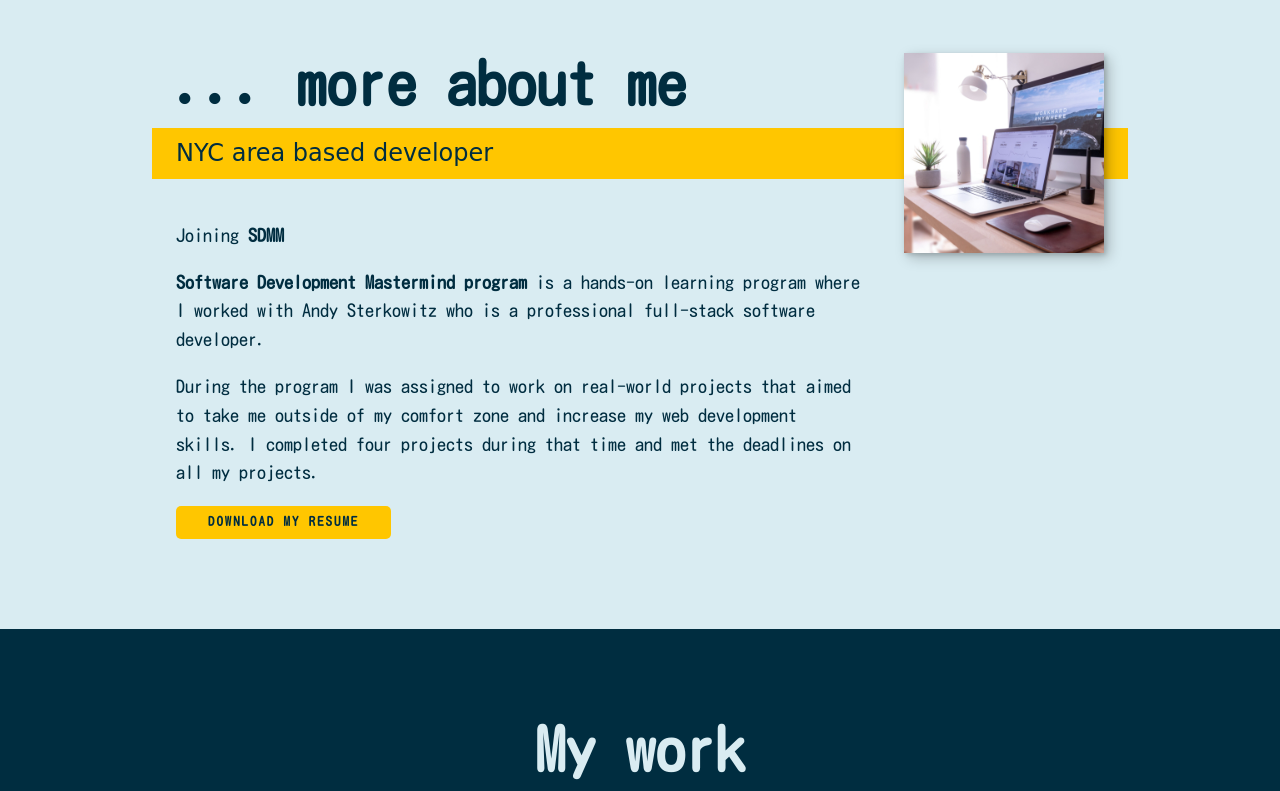
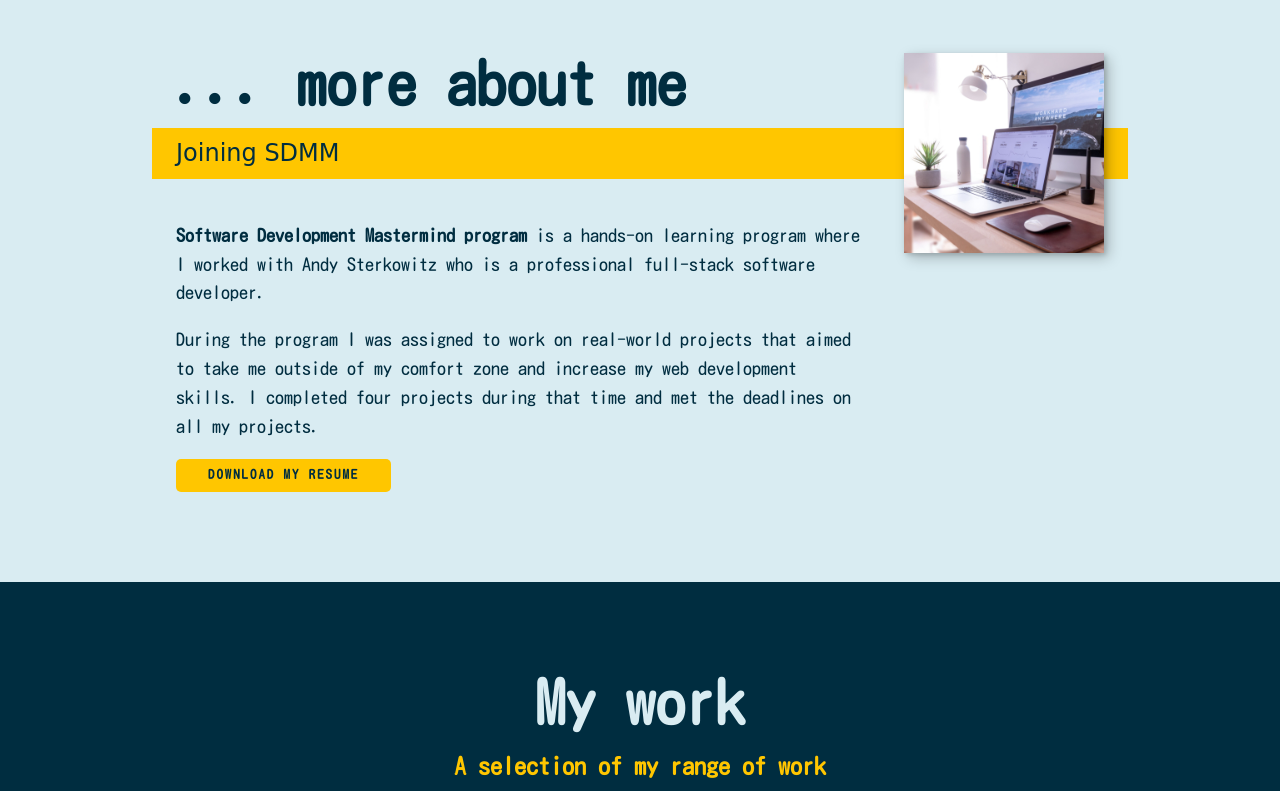
Before and after one commit to shrki416/Portfolio-Site, a plain HTML site: page index.html in a window 1280 px wide. Shown: the part 1220-2011 px from the top of the page. Drawn offline with Linux system fonts and the light colour scheme; a web font is replaced by a local one.

Commit message:
Add SDMM Section

```diff
--- a/index.html
+++ b/index.html
@@ -95,11 +95,10 @@
     <section class="about-me" id="about">
       <h2 class="section__title section__title--about">... more about me</h2>
       <p class="section__subtitle section__subtitle--about">
-        NYC area based developer
+        Joining SDMM
       </p>
 
       <div class="about-me__body">
-        <p>Joining <strong>SDMM</strong></p>
         <p>
           <strong>Software Development Mastermind program</strong> is a hands-on
           learning program where I worked with Andy Sterkowitz who is a
```
